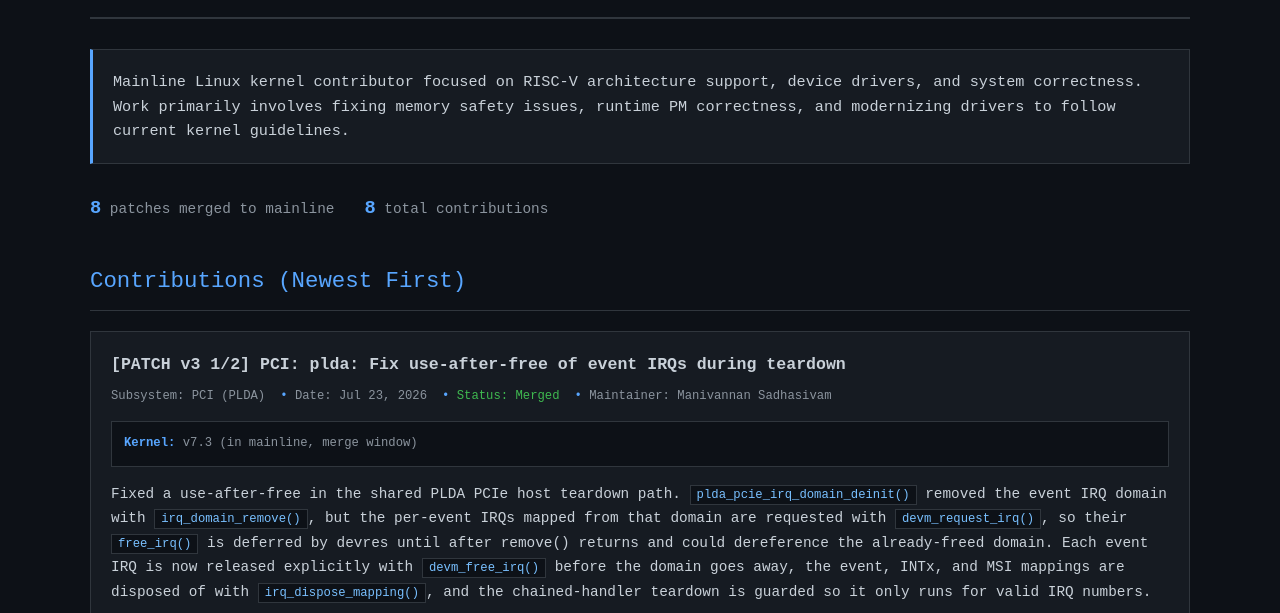
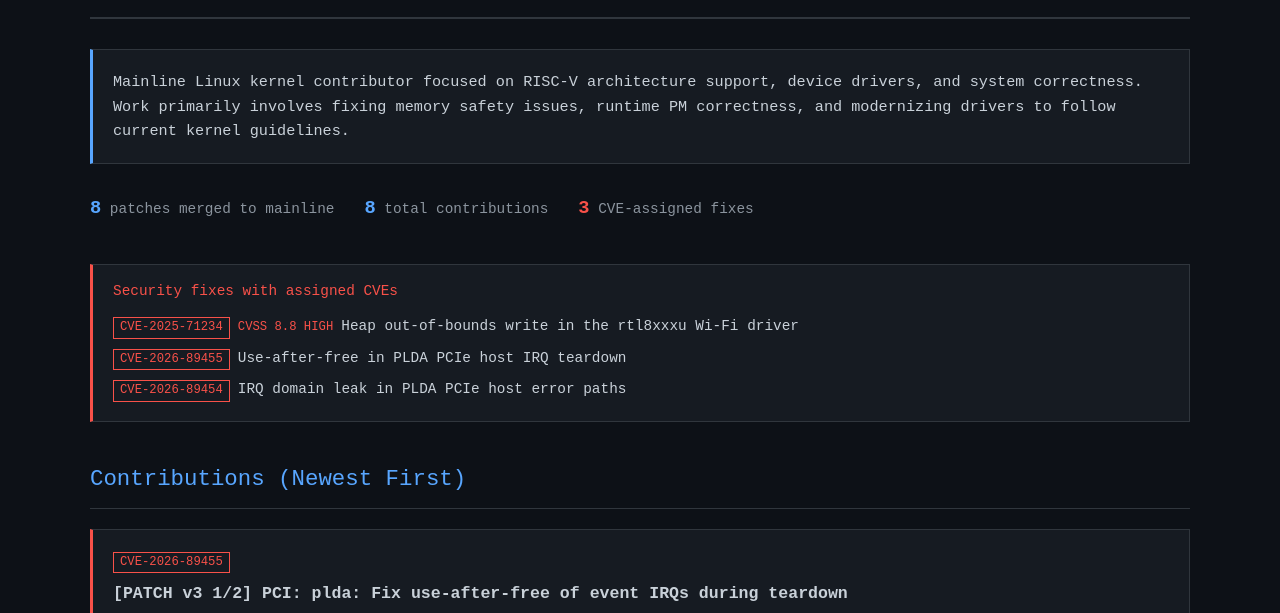
Before and after one commit to alitariq4589/linux-kernel-contributions, a plain HTML site: page index.html in a window 1280 px wide. Shown: the part 131-744 px from the top of the page. Drawn offline with Linux system fonts and the light colour scheme.

Commit message:
Added cve info and corrected the details

```diff
--- a/index.html
+++ b/index.html
@@ -205,6 +205,93 @@
             color: #79c0ff;
         }
 
+        .stat strong.stat-cve {
+            color: #f85149;
+        }
+
+        .cve-summary {
+            background: #161b22;
+            border: 1px solid #30363d;
+            border-left: 3px solid #f85149;
+            padding: 15px 20px;
+            margin-bottom: 30px;
+            font-size: 0.9em;
+        }
+
+        .cve-summary-title {
+            color: #f85149;
+            margin-bottom: 8px;
+        }
+
+        .cve-summary ul {
+            list-style: none;
+        }
+
+        .cve-summary li {
+            padding: 4px 0;
+        }
+
+        .cve-summary li a.cve-jump {
+            color: #c9d1d9;
+            text-decoration: none;
+        }
+
+        .cve-summary li a.cve-jump:hover {
+            color: #58a6ff;
+            text-decoration: underline;
+        }
+
+        .patch.has-cve {
+            border-left: 3px solid #f85149;
+        }
+
+        .patch-cve {
+            margin-bottom: 8px;
+        }
+
+        .cve-badge {
+            display: inline-block;
+            border: 1px solid #f85149;
+            color: #f85149;
+            padding: 0 6px;
+            margin-right: 8px;
+            font-size: 0.85em;
+            text-decoration: none;
+            white-space: nowrap;
+        }
+
+        .cve-badge:hover {
+            background: rgba(248, 81, 73, 0.12);
+        }
+
+        .sev {
+            font-size: 0.85em;
+            margin-right: 8px;
+            white-space: nowrap;
+        }
+
+        .sev-critical,
+        .sev-high {
+            color: #f85149;
+        }
+
+        .sev-medium {
+            color: #d29922;
+        }
+
+        .sev-low {
+            color: #8b949e;
+        }
+
+        .patch-impact.patch-security {
+            border-left-color: #f85149;
+            color: #c9d1d9;
+        }
+
+        .patch-impact.patch-security strong {
+            color: #f85149;
+        }
+
         footer {
             margin-top: 60px;
             padding-top: 20px;
@@ -264,6 +351,10 @@
             <!-- Populated by JavaScript -->
         </div>
 
+        <div id="cve-summary">
+            <!-- Populated by JavaScript -->
+        </div>
+
         <h2>Contributions (Newest First)</h2>
         <div id="patches-container">
             <!-- Populated by JavaScript -->
@@ -292,6 +383,23 @@
             }
         }
 
+        function patchId(patch) {
+            return `patch-${patch.commitSha.slice(0, 12)}`;
+        }
+
+        // Highest score first; unscored CVEs sort last
+        function cveScore(cve) {
+            return cve.cvss && cve.cvss.length ? cve.cvss[0].score : 0;
+        }
+
+        function cveBadge(cve) {
+            const primary = cve.cvss && cve.cvss[0];
+            const scores = (cve.cvss || []).map(s => `${s.source}: ${s.score} ${s.severity} (${s.vector})`).join('\n');
+            return `<a class="cve-badge" href="https://www.cve.org/CVERecord?id=${cve.id}" target="_blank" title="Published ${cve.published}">${cve.id}</a>${
+                primary ? `<span class="sev sev-${primary.severity.toLowerCase()}" title="${scores}">CVSS ${primary.score} ${primary.severity}</span>` : ''
+            }`;
+        }
+
         function renderPatches(data) {
             // Render intro text
             if (data.intro) {
@@ -306,11 +414,26 @@
             // Update stats
             const mergedCount = sortedPatches.filter(p => p.status === 'Merged').length;
             const totalCount = sortedPatches.length;
+            const cvePatches = sortedPatches.filter(p => p.cve);
 
             document.getElementById('stats').innerHTML = `
                 <div class="stat"><strong>${mergedCount}</strong> patches merged to mainline</div>
                 <div class="stat"><strong>${totalCount}</strong> total contributions</div>
+                ${cvePatches.length ? `<div class="stat"><strong class="stat-cve">${cvePatches.length}</strong> CVE-assigned fixes</div>` : ''}
             `;
+
+            // Render security fixes summary
+            if (cvePatches.length) {
+                const ranked = [...cvePatches].sort((a, b) => cveScore(b.cve) - cveScore(a.cve));
+                document.getElementById('cve-summary').innerHTML = `
+                    <div class="cve-summary">
+                        <div class="cve-summary-title">Security fixes with assigned CVEs</div>
+                        <ul>
+                            ${ranked.map(p => `<li>${cveBadge(p.cve)}<a class="cve-jump" href="#${patchId(p)}">${p.cve.headline}</a></li>`).join('')}
+                        </ul>
+                    </div>
+                `;
+            }
 
             // Render patches
             const container = document.getElementById('patches-container');
@@ -321,8 +444,9 @@
                 });
 
                 return `
-                    <div class="patch">
+                    <div class="patch${patch.cve ? ' has-cve' : ''}"${patch.commitSha ? ` id="${patchId(patch)}"` : ''}>
                         <div class="patch-header">
+                            ${patch.cve ? `<div class="patch-cve">${cveBadge(patch.cve)}</div>` : ''}
                             <div class="patch-title">${patch.title}</div>
                             <div class="patch-meta">
                                 <span>Subsystem: ${patch.subsystem}</span>
@@ -337,6 +461,10 @@
                         </div>` : ''}
 
                         ${patch.description ? `<div class="patch-description">${patch.description}</div>` : ''}
+
+                        ${patch.cve ? `<div class="patch-impact patch-security">
+                            <strong>Security:</strong> ${patch.cve.importance}
+                        </div>` : ''}
 
                         ${patch.impact ? `<div class="patch-impact">
                             <strong>Impact:</strong> ${patch.impact}
--- a/patches.json
+++ b/patches.json
@@ -1,12 +1,12 @@
 {
-  "lastUpdated": "2026-08-26",
+  "lastUpdated": "2026-10-28",
   "patches": [
     {
       "title": "[PATCH v3 1/2] PCI: plda: Fix use-after-free of event IRQs during teardown",
       "subsystem": "PCI (PLDA)",
       "date": "2026-07-23",
       "status": "Merged",
-      "kernelVersion": "v7.3 (in mainline, merge window)",
+      "kernelVersion": "v7.3 (backported to v6.12.109, v6.18.50, v7.2.4 stable)",
       "commitSha": "26b73bae01d6eb81a4a38f36101812f20b2639de",
       "linesChanged": "+21/-3",
       "reviewRounds": 3,
@@ -16,6 +16,13 @@
         "Fixes: 76c911396807",
         "Cc: stable@vger.kernel.org"
       ],
+      "cve": {
+        "id": "CVE-2026-89455",
+        "published": "2026-09-11",
+        "cvss": [],
+        "headline": "Use-after-free in PLDA PCIe host IRQ teardown",
+        "importance": "Use-after-free of a freed IRQ domain in the shared PLDA PCIe host code, hit when the StarFive JH7110 PCIe driver is unbound or unloaded; present since v6.11."
+      },
       "description": "Fixed a use-after-free in the shared PLDA PCIe host teardown path. <span class=\"code\">plda_pcie_irq_domain_deinit()</span> removed the event IRQ domain with <span class=\"code\">irq_domain_remove()</span>, but the per-event IRQs mapped from that domain are requested with <span class=\"code\">devm_request_irq()</span>, so their <span class=\"code\">free_irq()</span> is deferred by devres until after remove() returns and could dereference the already-freed domain. Each event IRQ is now released explicitly with <span class=\"code\">devm_free_irq()</span> before the domain goes away, the event, INTx, and MSI mappings are disposed of with <span class=\"code\">irq_dispose_mapping()</span>, and the chained-handler teardown is guarded so it only runs for valid IRQ numbers.",
       "impact": "Removes a use-after-free that could be triggered on driver unbind or module unload on every PLDA-based controller, including StarFive JH7110 and Microchip PolarFire. Also makes teardown safe when it runs from a partially initialized state, and stops IRQ mappings from being leaked. Tagged for stable backport.",
       "testing": "Build-tested and boot-tested on StarFive VisionFive 2 v1.2A.",
@@ -31,7 +38,7 @@
       "subsystem": "PCI (PLDA)",
       "date": "2026-07-23",
       "status": "Merged",
-      "kernelVersion": "v7.3 (in mainline, merge window)",
+      "kernelVersion": "v7.3 (backported to v6.12.109, v6.18.50, v7.2.4 stable)",
       "commitSha": "19a30bbb6477bfd7e3109b7a2943e6597ee9de37",
       "linesChanged": "+21/-7",
       "reviewRounds": 3,
@@ -42,6 +49,13 @@
         "Fixes: 76c911396807",
         "Cc: stable@vger.kernel.org"
       ],
+      "cve": {
+        "id": "CVE-2026-89454",
+        "published": "2026-09-11",
+        "cvss": [],
+        "headline": "IRQ domain leak in PLDA PCIe host error paths",
+        "importance": "IRQ domains and mappings were leaked whenever PCIe interrupt setup failed during probe on PLDA-based hosts (StarFive JH7110, Microchip PolarFire SoC); present since v6.11."
+      },
       "description": "<span class=\"code\">plda_init_interrupts()</span> created IRQ domains and IRQ mappings but never unwound them when a later step failed, so a failing <span class=\"code\">platform_get_irq()</span> or <span class=\"code\">irq_create_mapping()</span> left the domains allocated and <span class=\"code\">port-&gt;intx_irq</span> still initialized. The error paths now call <span class=\"code\">plda_pcie_irq_domain_deinit()</span>, which also disposes of the INTx and MSI mappings itself, so the MSI failure path can unwind through a single label.",
       "impact": "Prevents permanently leaked IRQ domains and IRQ descriptors when PCIe interrupt setup fails during probe, which previously left kernel resources stranded even after the driver bailed out. Tagged for stable backport.",
       "links": [
@@ -56,7 +70,7 @@
       "subsystem": "PCI (StarFive)",
       "date": "2026-07-16",
       "status": "Merged",
-      "kernelVersion": "v7.3 (in mainline, merge window)",
+      "kernelVersion": "v7.3 (backported to v6.12.112, v6.18.51, v7.2.4 stable)",
       "commitSha": "22877a061f81c5d58041e384b3131684bec636b9",
       "linesChanged": "+11/-2",
       "reviewRounds": 3,
@@ -82,7 +96,7 @@
       "subsystem": "PCI (StarFive)",
       "date": "2026-07-18",
       "status": "Merged",
-      "kernelVersion": "v7.3 (in mainline, merge window)",
+      "kernelVersion": "v7.3 (backported to v6.12.110, v6.18.52, v7.2.6 stable)",
       "commitSha": "fb9f7973473fc30d62e0f5f90d59df8ef5223777",
       "linesChanged": "+2/-2",
       "reviewRounds": 2,
@@ -105,7 +119,7 @@
       "subsystem": "PCI (StarFive)",
       "date": "2026-07-18",
       "status": "Merged",
-      "kernelVersion": "v7.3 (in mainline, merge window)",
+      "kernelVersion": "v7.3 (backported to v6.12.110, v6.18.52, v7.2.6 stable)",
       "commitSha": "aaae917990623a6ca6b638557056606a1ae4a8d6",
       "linesChanged": "+5/-1",
       "reviewRounds": 2,
@@ -129,7 +143,7 @@
       "subsystem": "Wireless (rtl8xxxu)",
       "date": "2025-12-25",
       "status": "Merged",
-      "kernelVersion": "v7.0 (backported to v6.18.11 stable)",
+      "kernelVersion": "v7.0 (backported to v6.12.72, v6.18.11, v6.19.1 stable)",
       "commitSha": "86c946bcc00f6390ef65e9614ae60a9377e454f8",
       "linesChanged": "+1",
       "reviewRounds": 1,
@@ -140,6 +154,27 @@
         "Fixes: eef55f1545c9",
         "Cc: stable@vger.kernel.org"
       ],
+      "cve": {
+        "id": "CVE-2025-71234",
+        "published": "2026-02-18",
+        "cvss": [
+          {
+            "score": 8.8,
+            "severity": "HIGH",
+            "source": "Linux kernel CNA",
+            "vector": "CVSS:3.1/AV:A/AC:L/PR:N/UI:N/S:U/C:H/I:H/A:H"
+          },
+          {
+            "score": 7.8,
+            "severity": "HIGH",
+            "source": "NVD",
+            "vector": "CVSS:3.1/AV:L/AC:L/PR:L/UI:N/S:U/C:H/I:H/A:H"
+          }
+        ],
+        "cwe": "CWE-787 Out-of-bounds Write",
+        "headline": "Heap out-of-bounds write in the rtl8xxxu Wi-Fi driver",
+        "importance": "Rated CVSS 8.8 HIGH by the Linux kernel CNA: a nearby, unauthenticated Wi-Fi device associating with an rtl8xxxu-based access point could corrupt kernel heap memory (kernels since v6.9)."
+      },
       "description": "Fixed a critical memory safety issue in the rtl8xxxu wireless driver. The driver wasn't setting <span class=\"code\">hw->sta_data_size</span>, causing mac80211 to allocate insufficient space for per-station private data. This resulted in slab-out-of-bounds writes when <span class=\"code\">rtl8xxxu_sta_add()</span> accessed <span class=\"code\">sta->drv_priv</span> members. Bug was caught by KASAN on RISC-V hardware with RTL8192EU adapter.",
       "impact": "Fixes memory corruption vulnerability that could cause kernel crashes, data corruption, or potential security issues. Prevents KASAN-detected slab-out-of-bounds write in station addition path. This is a critical correctness fix that ensures proper memory allocation for driver private data structures in mac80211 wireless stack. Also tagged for stable kernel backport.",
       "testing": "Tested with RTL8192EU adapter on StarFive VisionFive 2 (RISC-V). Verified with KASAN enabled that the slab-out-of-bounds write is eliminated.",
@@ -181,7 +216,7 @@
       "status": "Merged",
       "kernelVersion": "v6.19",
       "commitSha": "9dc966799ac9a2573d970080334a801fcc283a1b",
-      "linesChanged": "+2/-8",
+      "linesChanged": "+1/-6",
       "reviewRounds": 3,
       "maintainer": "Linus Walleij",
       "tags": [
```
